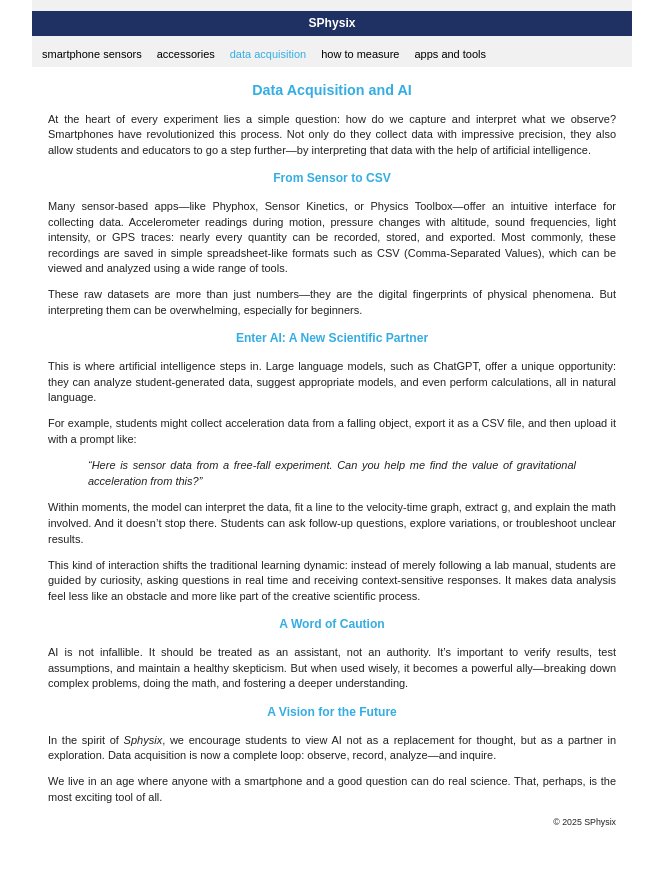
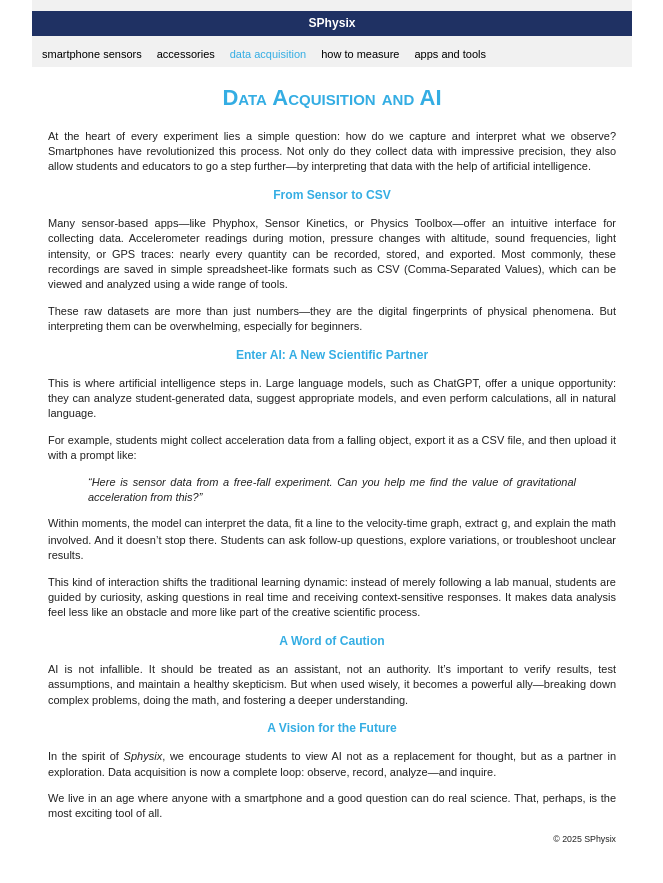
Before and after one commit to rplano/sphysix, a Jekyll site: the page built from chapters/1_3_Data.md, in a window 1280 px wide. Shown: the top 883 px of the page, without its empty margins (308-971 px from the left). Built offline with Jekyll 4.4.1, drawn with Linux system fonts in a browser that asks for light colours.

```diff
--- a/chapters/1_3_Data.md
+++ b/chapters/1_3_Data.md
@@ -3,7 +3,7 @@ layout: default
 title: 1.3 Data Acquisition and AI
 ---
 
-## Data Acquisition and AI
+# Data Acquisition and AI
 
 At the heart of every experiment lies a simple question: how do we capture and interpret what we observe? Smartphones have revolutionized this process. Not only do they collect data with impressive precision, they also allow students and educators to go a step further—by interpreting that data with the help of artificial intelligence.
 
```
